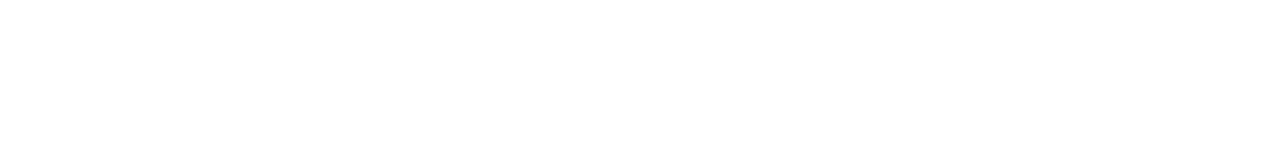
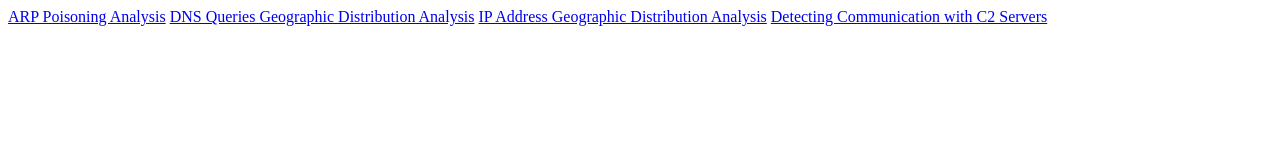
Before and after one commit to TheGentlemanCoder/Vilhelm, a website: page html/index.html in a window 1280 px wide. Drawn offline with Linux system fonts and the light colour scheme.

Commit message:
Rename a few HTML files to reflect our new output format goal

```diff
--- a/html/index.html
+++ b/html/index.html
@@ -2,6 +2,10 @@
 <html>
 	<head>
 	</head>
+        <a href="/html/arp_poisoning.html">ARP Poisoning Analysis</a>
+        <a href="/html/dns_queries.html">DNS Queries Geographic Distribution Analysis</a>
+        <a href="/html/ip_address_distribution">IP Address Geographic Distribution Analysis</a>
+        <a href="/html/c2_server.html">Detecting Communication with C2 Servers</a>
 	<body>
 	</body>
 </html>
```
Also changed, not shown: html/dns_queries.html (added, +7 -0 lines), html/ip_address_distribution.html (added, +7 -0 lines), html/c2_server.html (line endings or trailing spaces).
